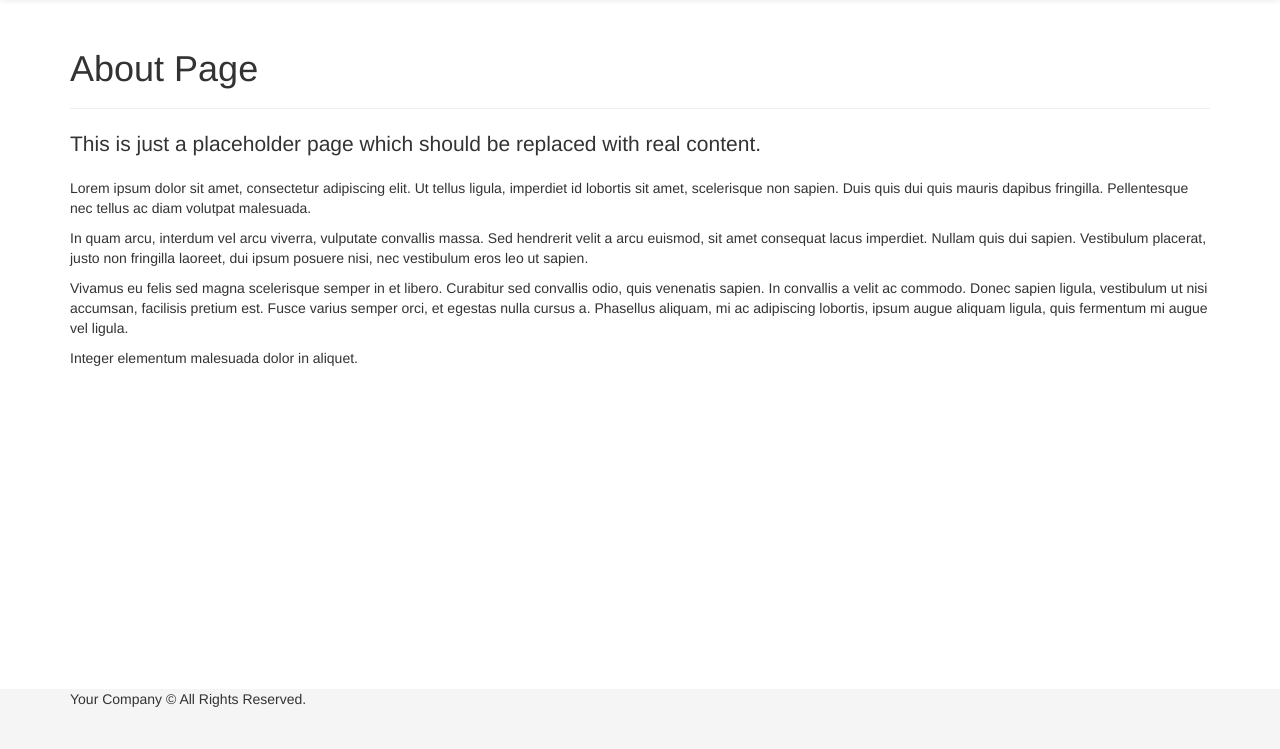
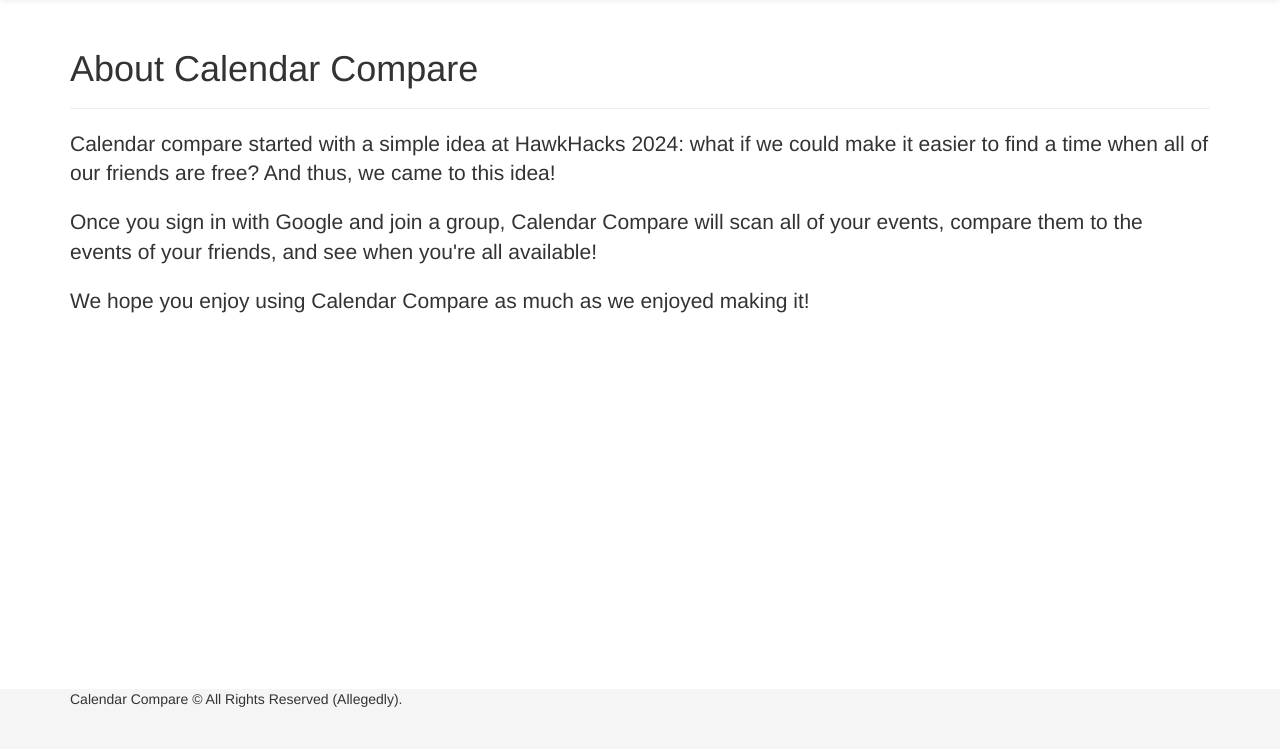
Before and after one commit to sullynumber9/HawkHacks2024, a Flask app: page /about in a window 1280 px wide. Shown: the part 51-800 px from the top of the page. Run offline with Flask 2, Linux system fonts and the light colour scheme; some libraries are stand-ins or nearby versions.

Commit message:
adding front end

```diff
--- a/templates/layouts/main.html
+++ b/templates/layouts/main.html
@@ -97,7 +97,7 @@
 
   <div id="footer">
     <div class="container">
-      <p>Your Company &copy; All Rights Reserved.</p>
+      <p>Calendar Compare &copy; All Rights Reserved (Allegedly).</p>
       {% block footer %}{% endblock %}
     </div>
   </div>
--- a/templates/pages/placeholder.about.html
+++ b/templates/pages/placeholder.about.html
@@ -3,12 +3,11 @@
 {% block content %}
 
 <div class="page-header">
-  <h1>About Page</h1>
+  <h1>About Calendar Compare</h1>
 </div>
-<p class="lead">This is just a placeholder page which should be replaced with real content.</p>
-<p>Lorem ipsum dolor sit amet, consectetur adipiscing elit. Ut tellus ligula, imperdiet id lobortis sit amet, scelerisque non sapien. Duis quis dui quis mauris dapibus fringilla. Pellentesque nec tellus ac diam volutpat malesuada.</p>
-<p>In quam arcu, interdum vel arcu viverra, vulputate convallis massa. Sed hendrerit velit a arcu euismod, sit amet consequat lacus imperdiet. Nullam quis dui sapien. Vestibulum placerat, justo non fringilla laoreet, dui ipsum posuere nisi, nec vestibulum eros leo ut sapien.</p>
-<p>Vivamus eu felis sed magna scelerisque semper in et libero. Curabitur sed convallis odio, quis venenatis sapien. In convallis a velit ac commodo. Donec sapien ligula, vestibulum ut nisi accumsan, facilisis pretium est. Fusce varius semper orci, et egestas nulla cursus a. Phasellus aliquam, mi ac adipiscing lobortis, ipsum augue aliquam ligula, quis fermentum mi augue vel ligula.</p>
-<p>Integer elementum malesuada dolor in aliquet.</p>
+
+<p class="lead">Calendar compare started with a simple idea at HawkHacks 2024: what if we could make it easier to find a time when all of our friends are free?  And thus, we came to this idea!</p>
+<p class="lead">Once you sign in with Google and join a group, Calendar Compare will scan all of your events, compare them to the events of your friends, and see when you're all available!</p>
+<p class="lead">We hope you enjoy using Calendar Compare as much as we enjoyed making it!</p>
 
 {% endblock %}
```
Also changed, not shown: templates/pages/placeholder.home.html (+5 -4 lines), oauth.py (line endings or trailing spaces), 2 other files.
